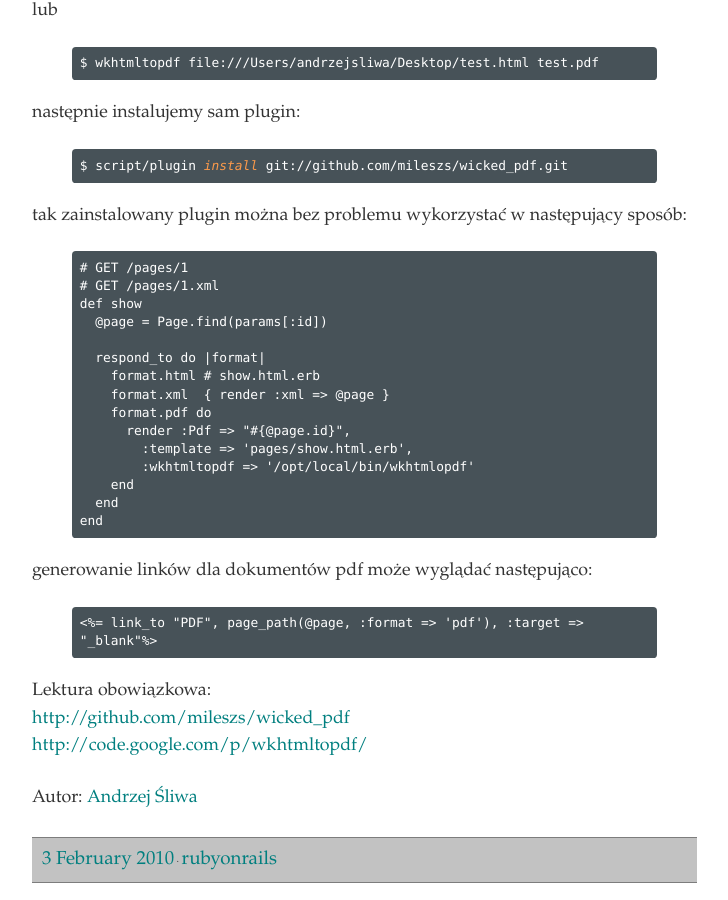
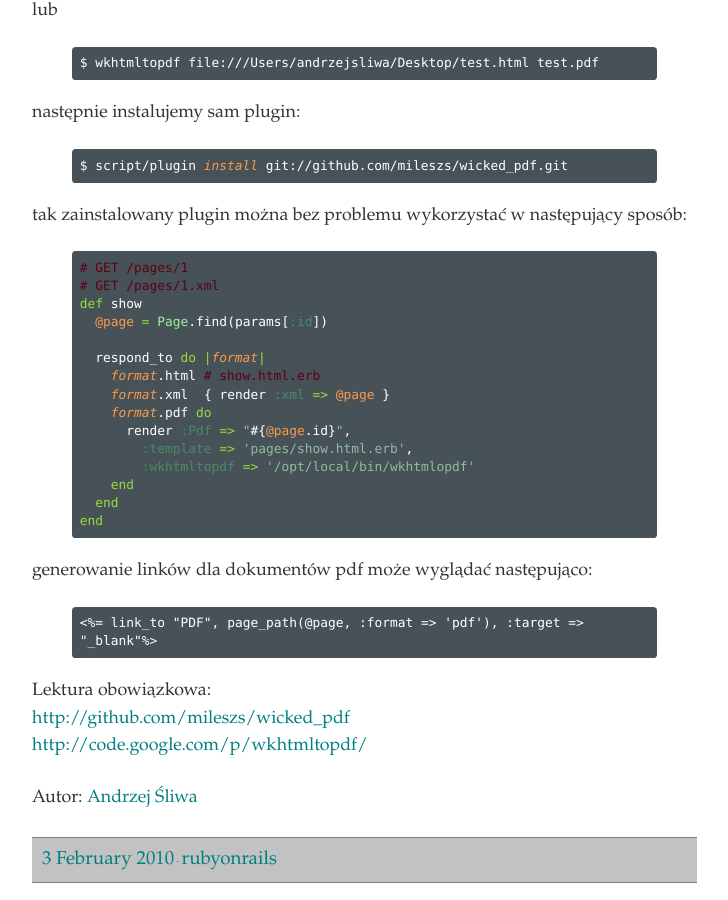
Before and after one commit to consileonpl/consileonpl.github.com, a Jekyll site: the page built from _posts/2010-02-03-drukowanie-pdf.markdown, in a window 1280 px wide and 900 px high, scrolled down 1050 px. Shown: the whole window, without its empty margins (388-1116 px from the left). Built offline with Jekyll 4.4.1, drawn with Linux system fonts in a browser that asks for light colours; Markdown is read by kramdown in place of the engine named in the settings.

Commit message:
fix syntax in post.

```diff
--- a/_posts/2010-02-03-drukowanie-pdf.markdown
+++ b/_posts/2010-02-03-drukowanie-pdf.markdown
@@ -50,7 +50,7 @@ $ script/plugin install git://github.com/mileszs/wicked_pdf.git
 
 tak zainstalowany plugin można bez problemu wykorzystać w następujący sposób:
 
-{% highlight html %}
+{% highlight ruby %}
 # GET /pages/1
 # GET /pages/1.xml
 def show
```
